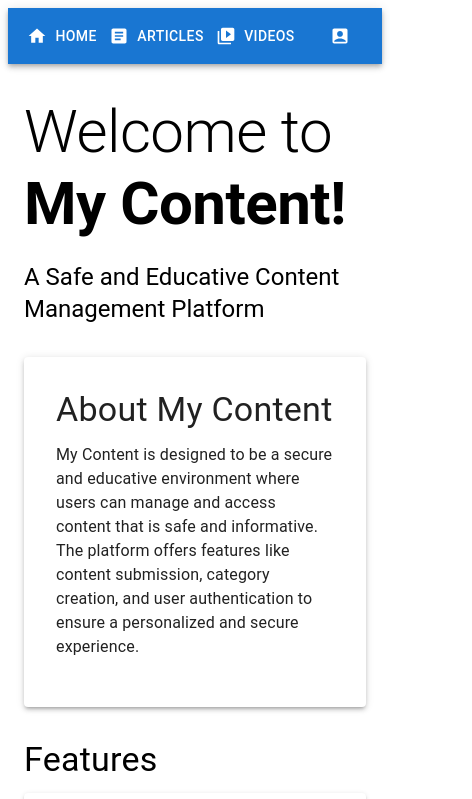
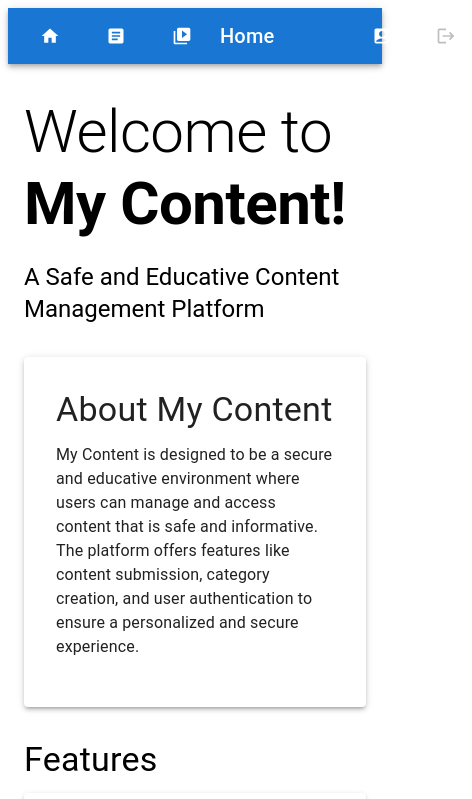
Before and after one commit to Michae1Tanaka/Phase-5-Project-My-Content, a React (Create React App) app in the folder client/: page / in a window 390 px wide. Shown: the top 799 px of the page, 472 px wide, since content can reach past the window. Built offline with nearby package versions, Linux system fonts and the light colour scheme; no server answers.

Commit message:
cleans up Navbar buttons; adds hover feature over button to display name; fix cards so if on mobile picture doesn't morph size

```diff
--- a/client/src/components/Content.js
+++ b/client/src/components/Content.js
@@ -10,7 +10,7 @@ function Content() {
 
   // fetch for videos
   useEffect(() => {
-    const fetchVideos = async () => {
+    const fetchContent = async () => {
       try {
         const res = await fetch(endpoint);
         const contentData = await res.json();
@@ -19,7 +19,7 @@ function Content() {
         console.error(err);
       }
     };
-    fetchVideos();
+    fetchContent();
   }, [endpoint]);
 
   const contentMap = content.map((content) => {
@@ -28,11 +28,16 @@ function Content() {
         <a href={content.url} target="_blank" rel="noopener noreferrer" style={{ textDecoration: "none" }}>
           <Card>
             <Grid container>
-              <Grid item xs={4}>
+              <Grid item xs={6}>
                 {/* Thumbnail Side */}
-                <CardMedia component="img" image={content.thumbnail} alt={content.title} sx={{ aspectRatio: "16/9" }} />
+                <CardMedia
+                  component="img"
+                  image={content.thumbnail}
+                  alt={content.title}
+                  sx={{ width: "100%", objectFit: "cover", height: "200px" }}
+                />
               </Grid>
-              <Grid item xs={8}>
+              <Grid item xs={6}>
                 {/* Details Side */}
                 <CardContent sx={{ display: "flex", flexDirection: "column", height: "100%" }}>
                   <Typography variant="h5" component="div">
--- a/client/src/components/Navbar.js
+++ b/client/src/components/Navbar.js
@@ -1,18 +1,24 @@
 import React from "react";
-import { AppBar, Toolbar, Button, Box } from "@mui/material";
+import { AppBar, Toolbar, Button, Box, Typography } from "@mui/material";
 import HomeIcon from "@mui/icons-material/Home";
 import ArticleIcon from "@mui/icons-material/Article";
 import VideoLibraryIcon from "@mui/icons-material/VideoLibrary";
 import AccountBoxIcon from "@mui/icons-material/AccountBox";
-import { Link, useMatch, useNavigate } from "react-router-dom";
+import { Link, useLocation, useMatch, useNavigate } from "react-router-dom";
 import Logout from "@mui/icons-material/Logout";
-import LoginIcon from "@mui/icons-material/Login";
+import Tooltip from "@mui/material/Tooltip";
 import { UserContext } from "../context/UserContextProvider";
 import { useContext } from "react";
 
 function Navbar() {
   const { setUser, setErrors, user } = useContext(UserContext);
   const navigate = useNavigate();
+
+  const location = useLocation();
+
+  const isLogin = useMatch("/login");
+  const isSignUp = useMatch("/signup");
+
   function handleLogOut() {
     fetch("/logout", {
       method: "DELETE",
@@ -29,46 +35,72 @@ function Navbar() {
         setErrors(err);
       });
   }
-
-  const isLogin = useMatch("/login");
-  const isSignUp = useMatch("signup");
+  const getTitle = (pathname) => {
+    switch (pathname) {
+      case "/":
+        return "Home";
+      case "/articles":
+        return "Articles";
+      case "/videos":
+        return "Videos";
+      case "/profile":
+        return "Profile";
+      case "/login":
+        return "Login";
+      case "/signup":
+        return "Signup";
+      default:
+        return null;
+    }
+  };
+  const title = getTitle(location.pathname);
   return (
     // Left side of Navbar
     <Box>
       <AppBar position="static">
         <Toolbar>
-          <Button startIcon={<HomeIcon />} sx={{ marginRight: 0.25 }} component={Link} to="/" color="inherit">
-            Home
-          </Button>
+          <Tooltip title="Home">
+            <Button startIcon={<HomeIcon />} sx={{ marginRight: 0.25 }} component={Link} to="/" color="inherit" />
+          </Tooltip>
+          <Tooltip title="Articles">
             <Button
               startIcon={<ArticleIcon />}
               sx={{ marginRight: 0.25 }}
               component={Link}
               to={user ? "/articles" : "/login"}
               color="inherit"
-          >
-            Articles
-          </Button>
-          <Button startIcon={<VideoLibraryIcon />} component={Link} to={user ? "/videos" : "/login"} color="inherit">
-            Videos
-          </Button>
+            />
+          </Tooltip>
+          <Tooltip title="Videos">
+            <Button
+              startIcon={<VideoLibraryIcon />}
+              component={Link}
+              to={user ? "/videos" : "/login"}
+              color="inherit"
+            />
+          </Tooltip>
           {/* Space in Navbar */}
 
-          <Box sx={{ flexGrow: 1 }} />
+          <Box sx={{ flexGrow: 1 }}>
+            <Typography variant="h6" component="div" sx={{ flexGrow: 1, textAlign: "center", marginRight: "70px" }}>
+              {title}
+            </Typography>
+          </Box>
 
           {/* Right side of Navbar. */}
-          <Button
-            endIcon={<AccountBoxIcon />}
-            component={Link}
-            to={user ? "/profile" : "/login"}
-            color="inherit"
-          ></Button>
+          <Tooltip title="Profile">
+            <Button endIcon={<AccountBoxIcon />} component={Link} to={user ? "/profile" : "/login"} color="inherit" />
+          </Tooltip>
           {/* If on /login or /signup no button is present. If there is no user logged in no button is present. If there is a user logged in log out button appears */}
-          {isLogin || isSignUp ? null : user ? (
-            <Button endIcon={<Logout />} onClick={handleLogOut} color="inherit">
-              Log Out
-            </Button>
-          ) : null}
+          {user ? (
+            <Tooltip title="Log Out">
+              <Button endIcon={<Logout />} onClick={handleLogOut} color="inherit" />
+            </Tooltip>
+          ) : (
+            <Tooltip title="Log Out">
+              <Button endIcon={<Logout />} color="inherit" disabled />
+            </Tooltip>
+          )}
         </Toolbar>
       </AppBar>
     </Box>
```
Lines whose indentation alone changed are shown as unchanged.
